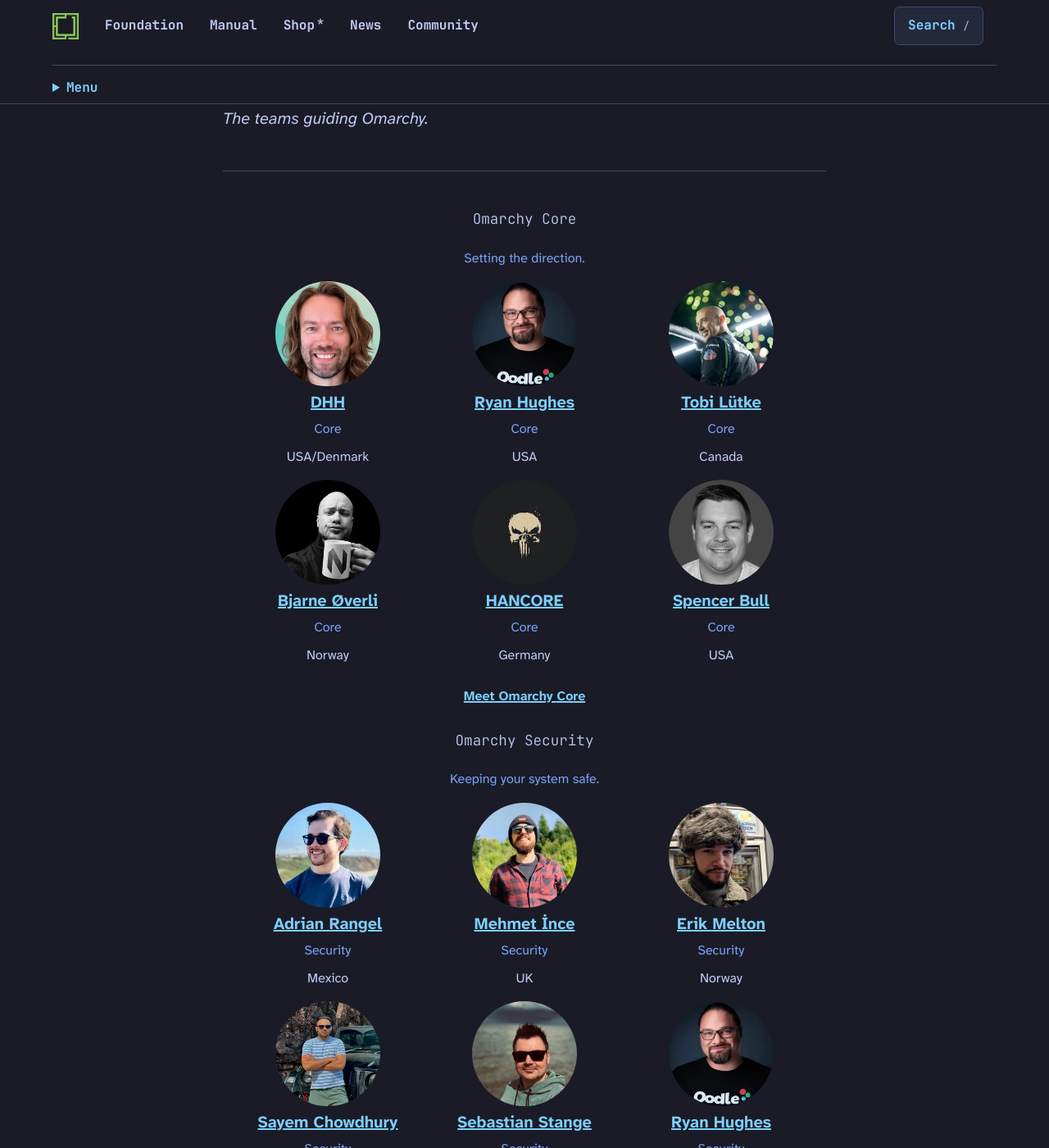
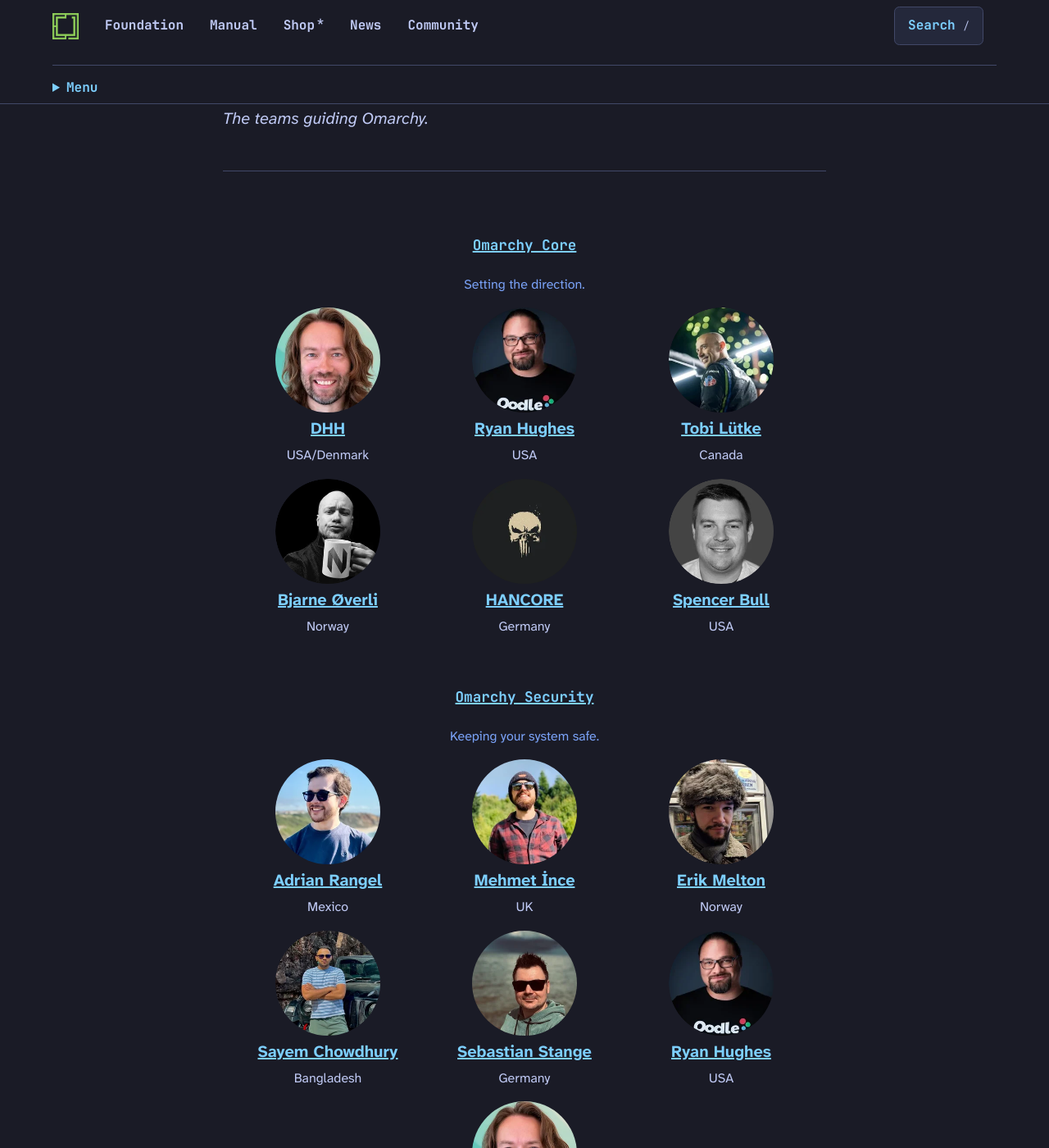
Before and after one commit to reidransom/omaweb, a Jekyll site: the page built from teams/index.md, in a window 1280 px wide and 1400 px high, scrolled down 199 px. Shown: the whole window at 82% size. Built offline with Jekyll 4.4.1, drawn with Linux system fonts in a browser that asks for light colours; some of the changed text lies outside the part shown.

Commit message:
refactor(teams): simplify team discovery

```diff
--- a/_includes/people-grid.html
+++ b/_includes/people-grid.html
@@ -7,8 +7,7 @@
     <h3 class="person-card__name">
       {% if person.profile %}<a href="{{ person.profile | escape }}" rel="noreferrer">{{ person.name | escape }}</a>{% else %}{{ person.name | escape }}{% endif %}
     </h3>
-    <p class="person-card__detail">{{ person.role | escape }}</p>
-    {% if person.location %}<p class="person-card__detail person-card__location">{{ person.location | escape }}</p>{% endif %}
+    {% if person.location %}<p class="person-card__location">{{ person.location | escape }}</p>{% endif %}
   </li>
   {% endfor %}
 </ul>
--- a/_sass/_components.scss
+++ b/_sass/_components.scss
@@ -667,7 +667,7 @@
 }
 
 .team-directory__section {
-  margin-block-start: 0;
+  margin-block-start: 2rem;
   inline-size: 100%;
   max-inline-size: none;
   text-align: center;
@@ -722,12 +722,8 @@
   font-size: var(--omarchy-font-medium);
 }
 
-.person-card__detail,
 .person-card__location {
   margin-block-end: 0;
-}
-
-.person-card__location {
   color: var(--omarchy-terminal-white);
 }
 
--- a/teams/index.md
+++ b/teams/index.md
@@ -10,24 +10,21 @@
 <div class="team-directory">
 
 <section id="core" class="prose team-directory__section" aria-labelledby="core-title">
-  <h2 id="core-title">{{ people.core.label }}</h2>
+  <h2 id="core-title"><a href="{{ '/teams/core/' | relative_url }}">{{ people.core.label }}</a></h2>
   <p>{{ people.core.remit }}.</p>
   {% include people-grid.html team=people.core %}
-  <p><a href="{{ '/teams/core/' | relative_url }}">Meet Omarchy Core</a></p>
 </section>
 
 <section id="security" class="prose team-directory__section" aria-labelledby="security-title">
-  <h2 id="security-title">{{ people.security.label }}</h2>
+  <h2 id="security-title"><a href="{{ '/security/' | relative_url }}">{{ people.security.label }}</a></h2>
   <p>{{ people.security.remit }}.</p>
   {% include people-grid.html team=people.security %}
-  <p><a href="{{ '/security/' | relative_url }}">Report a security issue</a></p>
 </section>
 
 <section id="rangers" class="prose team-directory__section" aria-labelledby="rangers-title">
-  <h2 id="rangers-title">{{ people.rangers.label }}</h2>
+  <h2 id="rangers-title"><a href="{{ '/teams/rangers/' | relative_url }}">{{ people.rangers.label }}</a></h2>
   <p>{{ people.rangers.remit }}.</p>
   {% include people-grid.html team=people.rangers %}
   <p>Want to help? Apply to <a href="mailto:rangers@omarchy.org">rangers@omarchy.org</a>.</p>
-  <p><a href="{{ '/teams/rangers/' | relative_url }}">Meet the Rangers</a></p>
 </section>
 </div>
```
Also changed, not shown: _data/navigation.yml (+4 -4 lines).
